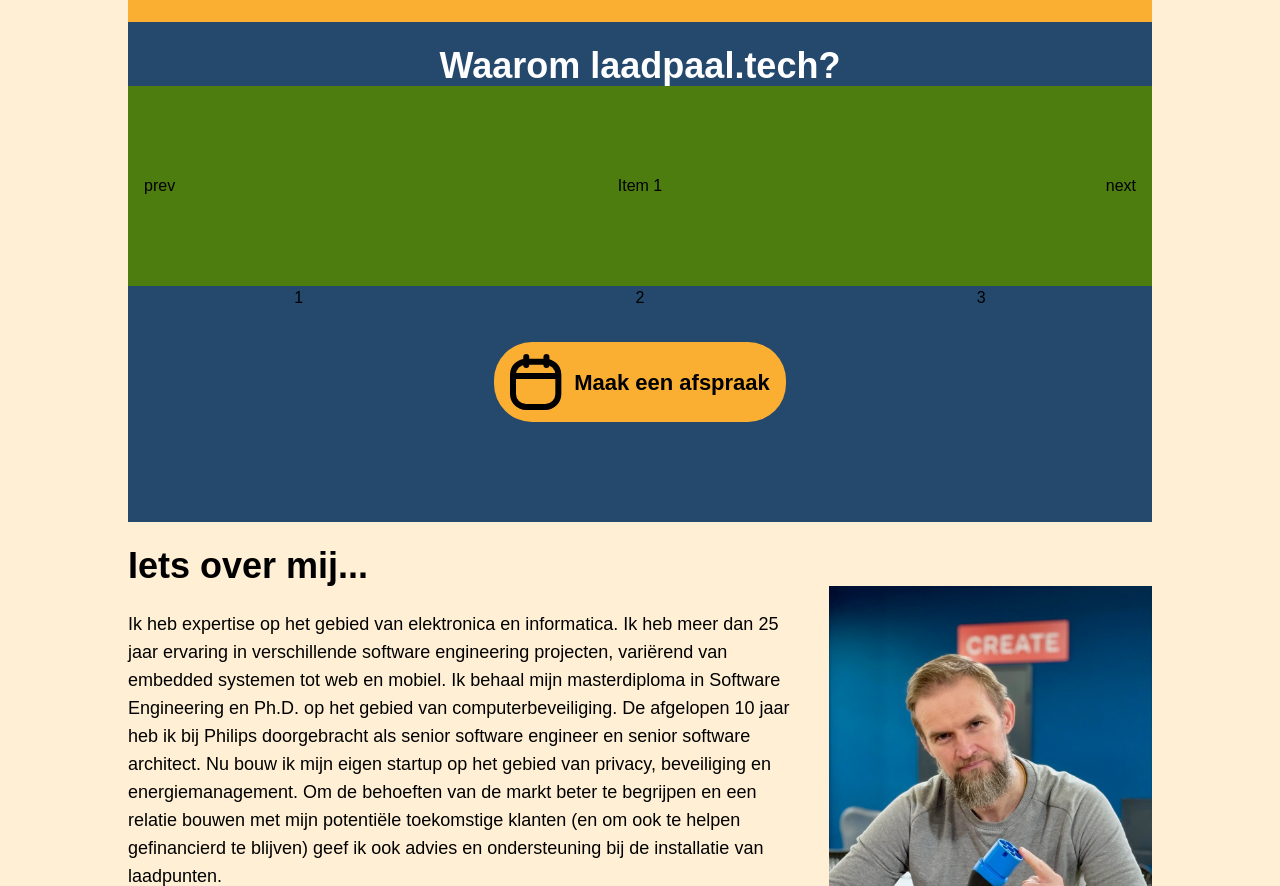
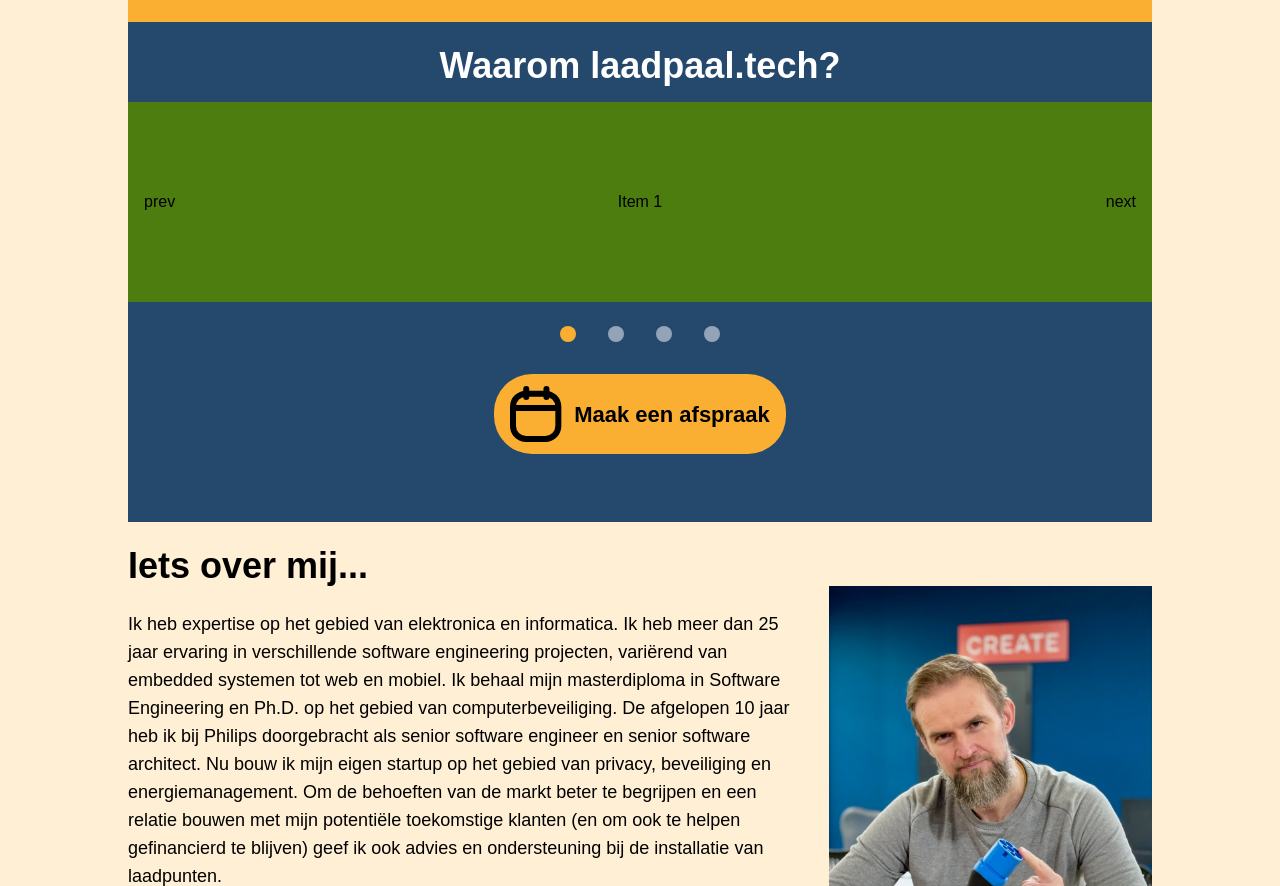
Before and after one commit to laadpaal-tech/homepage, a React (Vite) app: page / in a window 1280 px wide. Shown: the part 1494-2380 px from the top of the page. Built offline with nearby package versions, Linux system fonts and the light colour scheme.

Commit message:
adds index tracking for the carousel component

```diff
--- a/src/components/Carousel.tsx
+++ b/src/components/Carousel.tsx
@@ -1,7 +1,16 @@
-import { ReactNode, useRef } from 'react'
+import React, { ReactNode, useEffect, useRef, useState } from 'react'
+
+const NavigationDot = ({ active }: { active: boolean }) => (
+  <div
+    className={`h-[16px] w-[16px] rounded-full ${active ? 'bg-theme-yellow opacity-100' : 'bg-white opacity-50'}`}
+  ></div>
+)
 
 const Carousel = ({ children }: { children: ReactNode }) => {
   const el = useRef<HTMLDivElement>(null)
+  const numOfItems = React.Children.count(children)
+  const [currentIndex, setCurrentIndex] = useState<number>(0)
+  const scrollTimeout = useRef<NodeJS.Timeout | null>(null)
 
   const onNext = () => {
     console.log('onNext', el.current?.clientWidth)
@@ -12,11 +21,29 @@
     el.current?.scrollBy(-1 * el.current?.clientWidth, 0)
   }
 
+  const onScroll = () => {
+    if (scrollTimeout.current) {
+      clearTimeout(scrollTimeout.current)
+    }
+    scrollTimeout.current = setTimeout(() => {
+      if (el.current) {
+        const index = Math.round(el.current.scrollLeft / el.current.clientWidth)
+        if (index !== currentIndex) {
+          setCurrentIndex(index)
+        }
+      }
+    }, 100)
+  }
+
   const goTo = (index: number) => {
     if (el.current) {
+      const currentPosition = el.current.scrollLeft
       const newPosition = index * el.current.clientWidth
       console.log('scrollWidth=', el.current.scrollWidth)
-      if (el.current.scrollWidth !== newPosition) {
+      if (
+        newPosition < currentPosition - 1 ||
+        newPosition > currentPosition + 1
+      ) {
         el.current?.scrollTo({
           left: newPosition,
           behavior: 'smooth'
@@ -24,8 +51,17 @@
       }
     }
   }
+
+  useEffect(() => {
+    return () => {
+      if (scrollTimeout.current) {
+        clearTimeout(scrollTimeout.current)
+      }
+    }
+  })
+
   return (
-    <div className='relative w-full'>
+    <div className='relative mt-4 w-full'>
       <button className='absolute left-4 top-0 z-50 h-[200px]' onClick={onPrev}>
         prev
       </button>
@@ -37,14 +73,17 @@
       </button>
       <div
         ref={el}
-        className='flex w-full snap-x snap-mandatory overflow-x-scroll scroll-smooth *:w-full *:flex-shrink-0 *:snap-center'
+        onScroll={onScroll}
+        className='[--scrollbar-color-thumb: hotpink] flex w-full snap-x snap-mandatory overflow-x-scroll scroll-smooth scrollbar-theme *:w-full *:flex-shrink-0 *:snap-center'
       >
         {children}
       </div>
-      <div className='flex justify-around'>
-        <button onClick={() => goTo(0)}>1</button>
-        <button onClick={() => goTo(1)}>2</button>
-        <button onClick={() => goTo(2)}>3</button>
+      <div className='mt-6 flex items-center justify-center gap-8'>
+        {new Array(numOfItems).fill(0).map((_, index) => (
+          <button key={index} onClick={() => goTo(index)}>
+            <NavigationDot active={currentIndex === index} />
+          </button>
+        ))}
       </div>
     </div>
   )
--- a/src/components/Services.tsx
+++ b/src/components/Services.tsx
@@ -22,6 +22,11 @@
           Item 3
         </div>
       </CarouselItem>
+      <CarouselItem>
+        <div className='flex h-full w-full items-center justify-center bg-cyan-900'>
+          Item 4
+        </div>
+      </CarouselItem>
     </Carousel>
     <div className='mt-8'>
       <MakeAppointmentButton variant='yellow' />
--- a/tailwind.config.ts
+++ b/tailwind.config.ts
@@ -1,6 +1,7 @@
 import type { Config } from 'tailwindcss'
 import defaultTheme from 'tailwindcss/defaultTheme'
 import containerQueries from '@tailwindcss/container-queries'
+import plugin from 'tailwindcss/plugin'
 
 export default {
   content: ['./src/**/*.{js,ts,jsx,tsx}'],
@@ -18,5 +19,32 @@
       }
     }
   },
-  plugins: [containerQueries]
+  plugins: [
+    containerQueries,
+    plugin(function ({ addUtilities }) {
+      addUtilities({
+        '.scrollbar-theme': {
+          '@supports (scrollbar-width: auto)': {
+            '&': {
+              'scrollbar-width': 'thin',
+              'scrollbar-color': 'black transparent'
+            }
+          },
+          '@supports selector(::-webkit-scrollbar)': {
+            '&::-webkit-scrollbar': {
+              width: '10px',
+              height: '10px'
+            },
+            '&::-webkit-scrollbar-thumb': {
+              background: 'black',
+              'border-radius': '10px'
+            },
+            '&::-webkit-scrollbar-track': {
+              background: 'transparent'
+            }
+          }
+        }
+      })
+    })
+  ]
 } satisfies Config
```
